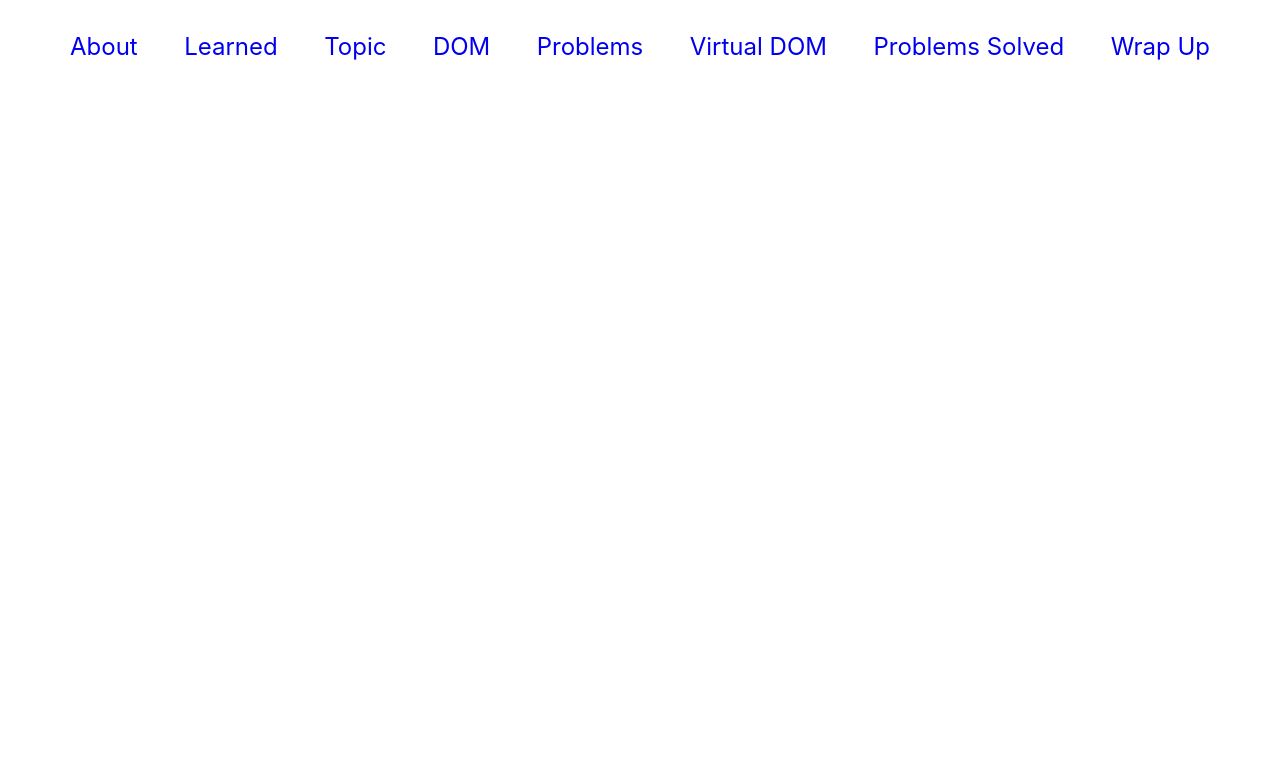
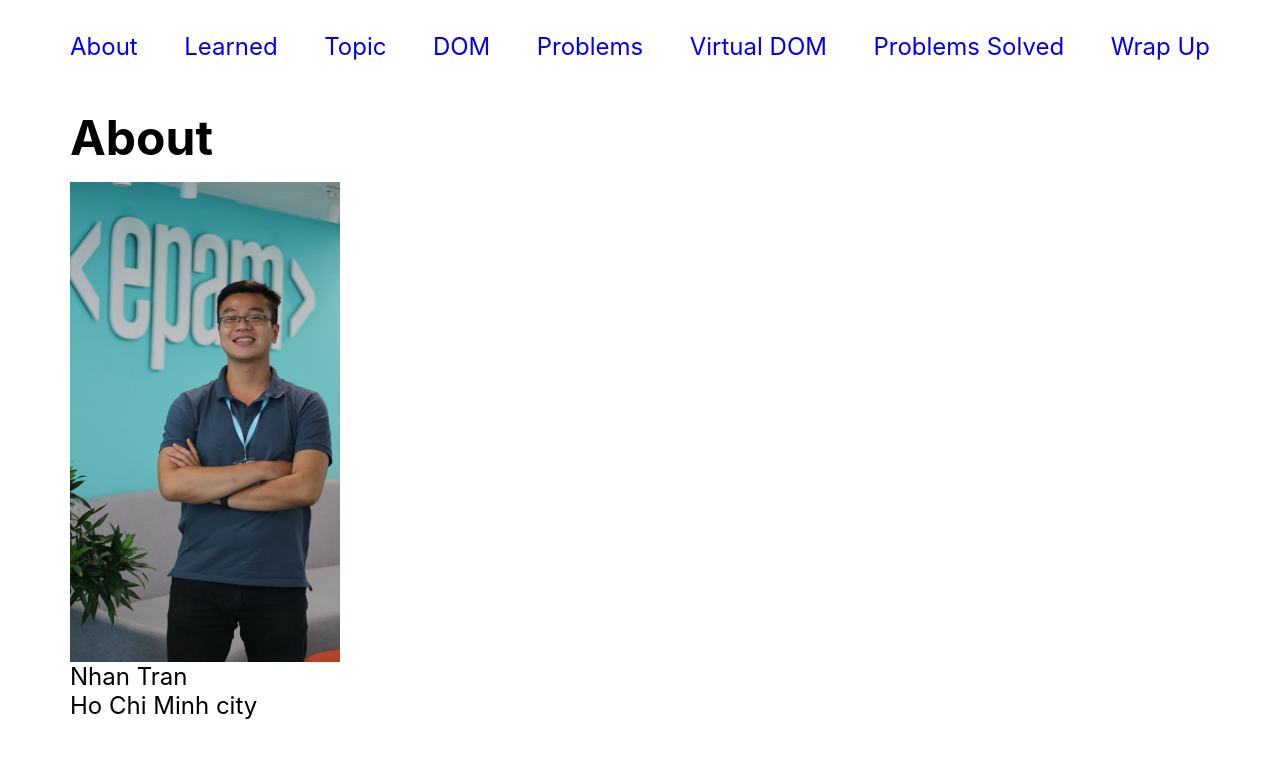
Before and after one commit to nhantran3395/eea-demo-virtual-dom-nhan-tran, a React (Create React App) app: page / in a window 1280 px wide. Shown: the top 758 px of the page. Built offline with nearby package versions, Linux system fonts and the light colour scheme.

Commit message:
fix: route / to about page

```diff
--- a/src/App.tsx
+++ b/src/App.tsx
@@ -17,7 +17,7 @@
         <nav className="navigation">
           <ul>
             <li>
-              <Link to="/about">About</Link>
+              <Link to="/">About</Link>
             </li>
             <li>
               <Link to="/learned">Learned</Link>
@@ -46,7 +46,7 @@
         {/* A <Switch> looks through its children <Route>s and
             renders the first one that matches the current URL. */}
         <Switch>
-          <Route path="/about">
+          <Route path="/" exact>
             <AboutPage />
           </Route>
           <Route path="/learned">
```
